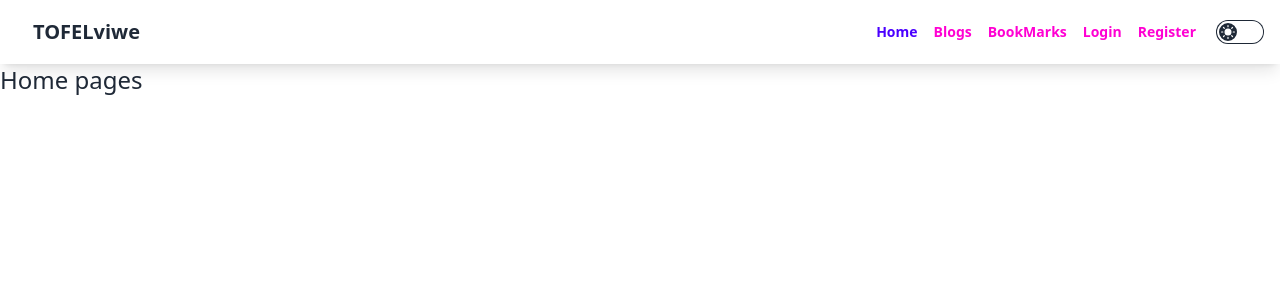
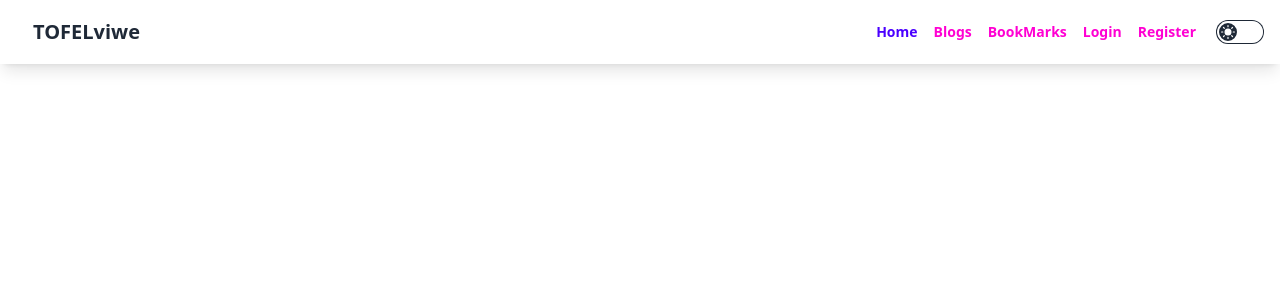
Before and after one commit to alhaj-cmd/bytebox, a React (Vite) app: page / in a window 1280 px wide. Shown: the top 300 px of the page. Built offline with nearby package versions, Linux system fonts and the light colour scheme.

Commit message:
auth file check

```diff
--- a/src/assets/pages/Home.jsx
+++ b/src/assets/pages/Home.jsx
@@ -9,7 +9,7 @@ const Home = () => {
       <div className='h-16'>
       <Nav></Nav>
       </div>
-      <h1 className='text-2xl'>Home pages</h1>
+      {/* <h1 className='text-2xl'>Home pages</h1> */}
       <Outlet></Outlet>
     </div>
   );
```
